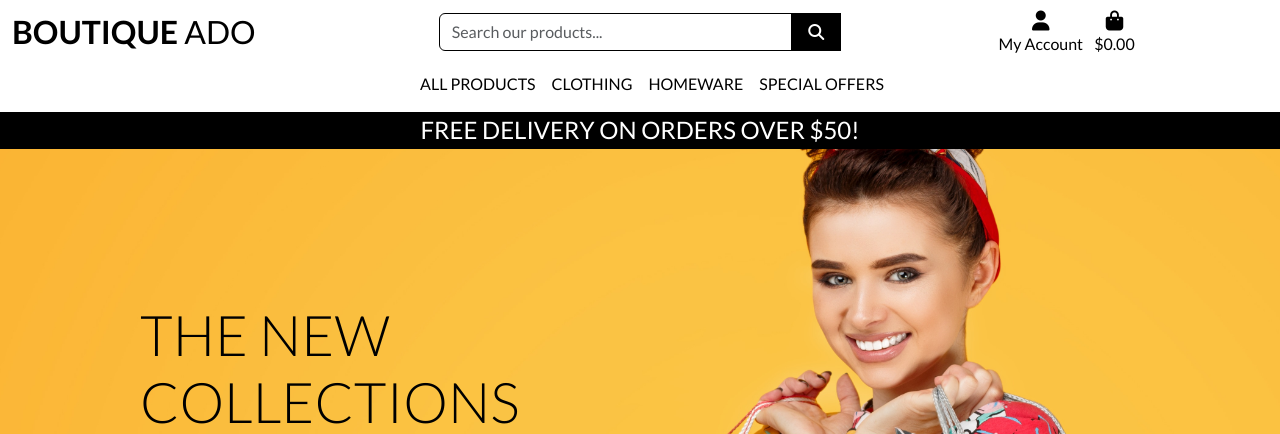
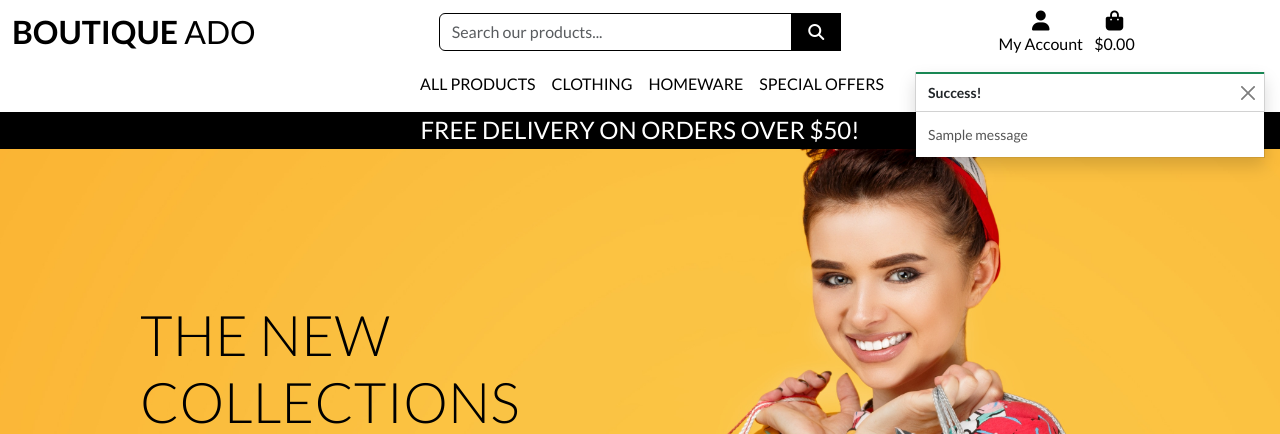
Before and after one commit to Hedgemonkey/boutiqueado, a Django app: page / in a window 1280 px wide. Shown: the top 434 px of the page. Run offline with Django 5.2, Linux system fonts and the light colour scheme; tables that the repository leaves empty hold one stand-in row (values such as "Sample post"); one stand-in notice (Sample message) is shown; parts of the project's set-up code (start-up, migrations or seed data) failed here and were passed over; some libraries are stand-ins or nearby versions.

Commit message:
Add toasts

```diff
--- a/boutique_ado/settings.py
+++ b/boutique_ado/settings.py
@@ -112,6 +112,9 @@ AUTH_PASSWORD_VALIDATORS = [
     },
 ]
 
+MESSAGE_STORAGE = 'django.contrib.messages.storage.session.SessionStorage'  # Or 'django.contrib.messages.storage.cookie.CookieStorage'
+
+
 AUTHENTICATION_BACKENDS = [
     # Needed to login by username in Django admin, regardless of `allauth`
     'django.contrib.auth.backends.ModelBackend',
--- a/products/views.py
+++ b/products/views.py
@@ -2,6 +2,7 @@ from django.shortcuts import render, get_object_or_404, redirect, reverse
 from django.contrib import messages
 from django.db.models import Q
 from django.db.models.functions import Lower
+from bag import views as bag_views
 from .models import Product, Category
 
 # Create your views here.
@@ -79,4 +80,8 @@ def product_detail(request, product_id):
         'product': product,
     }
 
+    #if request.method == 'POST':  # Handle add to bag from POST
+     #   bag_views.add_to_bag(request, product_id)
+      #  return render(request, 'products/product_detail.html', context)  # Render, don't redirect
+
     return render(request, 'products/product_detail.html', context)
--- a/static/css/base.css
+++ b/static/css/base.css
@@ -110,6 +110,23 @@ a.category-badge > span.badge:hover {
     cursor: pointer;
 }
 
+/* ------------------------------- bootstrap toasts */
+
+.message-container {
+    position: fixed;
+    top: 72px;
+    right: 15px;
+    z-index: 99999999999;
+}
+
+.custom-toast {
+    overflow: visible;
+}
+
+.toast-capper {
+    height: 2px;
+}
+
 /* -------------------------------- Media Queries */
 
 /* Slightly larger container on xl screens */
--- a/templates/base.html
+++ b/templates/base.html
@@ -22,12 +22,12 @@
     {% block extra_css %}{% endblock %}
 
     {% block corejs %}
+    <script
+        src="https://code.jquery.com/jquery-3.7.1.min.js"
+        integrity="sha256-/JqT3SQfawRcv/BIHPThkBvs0OEvtFFmqPF/lYI/Cxo="
+        crossorigin="anonymous"></script>
     <script src="https://cdn.jsdelivr.net/npm/bootstrap@5.3.3/dist/js/bootstrap.bundle.min.js"
         integrity="sha384-YvpcrYf0tY3lHB60NNkmXc5s9fDVZLESaAA55NDzOxhy9GkcIdslK1eN7N6jIeHz"
-        crossorigin="anonymous"></script>
-        <script
-        src="https://code.jquery.com/jquery-3.7.1.min.js"
-        integrity="sha256-/JqT3SQfawRcv/BIHPThkBvs0OEvtFFmqPF/lYI/Cxo="
         crossorigin="anonymous"></script>
     <script src="https://kit.fontawesome.com/2ec0144cbf.js" crossorigin="anonymous"></script>
     {% endblock %}
@@ -122,7 +122,21 @@
     </header>
 
     {% if messages %}
-    <div class="message-container"></div>
+    <div class="message-container">
+        {% for message in messages %}
+            {% with message.level as level %}
+                {% if level == 40 %}
+                    {% include 'includes/toasts/toast_error.html' %}
+                {% elif level == 30 %}
+                    {% include 'includes/toasts/toast_warning.html' %}
+                {% elif level == 25 %}
+                    {% include 'includes/toasts/toast_success.html' %}
+                {% else %}
+                    {% include 'includes/toasts/toast_info.html' %}
+                {% endif %}
+            {% endwith %}
+        {% endfor %}
+    </div>
     {% endif %}
 
     {% block page_header %}{% endblock %}
@@ -130,6 +144,11 @@
     {% block content %}{% endblock %}
 
     {% block postloadjs %}
+    <script type="text/javascript">
+         $(document).ready(function() {
+            $('.toast').toast('show');
+        });
+    </script>
     {% endblock %}
 
 </body>
--- /dev/null
+++ b/templates/includes/toasts/toast_success.html
@@ -0,0 +1,10 @@
+<div class="toast custom-toast rounded-0 border-top-0" role="alert" aria-live="assertive" aria-atomic="true" data-bs-autohide="false">
+    <div class="arrow-up arrow-success"></div>
+    <div class="w-100 toast-capper bg-success"></div>
+    <div class="toast-header bg-white text-dark">
+        <strong class="me-auto">Success!</strong>
+        <button type="button" class="btn-close" data-bs-dismiss="toast" aria-label="Close"></button>  </div>
+    <div class="toast-body bg-white">
+        {{ message }}
+    </div>
+</div>
```
Also changed, not shown: bag/views.py (+8 -0 lines), templates/includes/toasts/toast_error.html (added, +11 -0 lines), templates/includes/toasts/toast_info.html (added, +11 -0 lines), templates/includes/toasts/toast_warning.html (added, +11 -0 lines).
